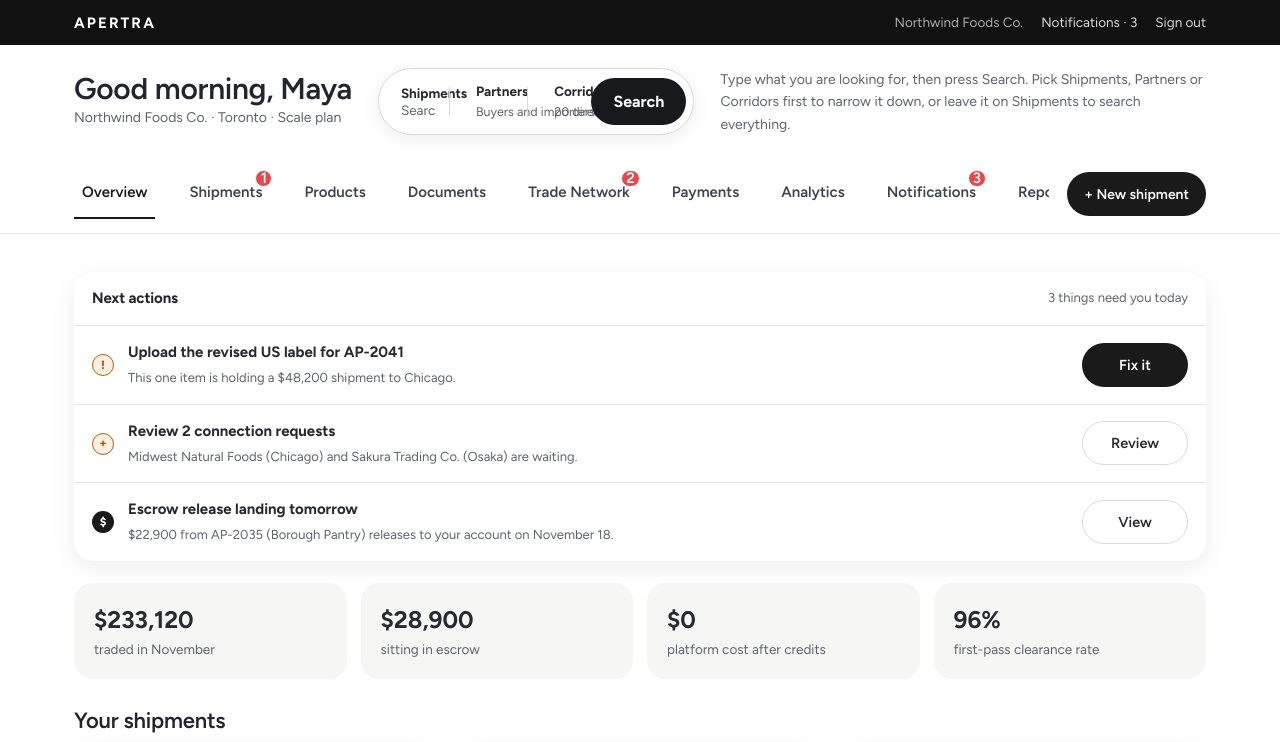
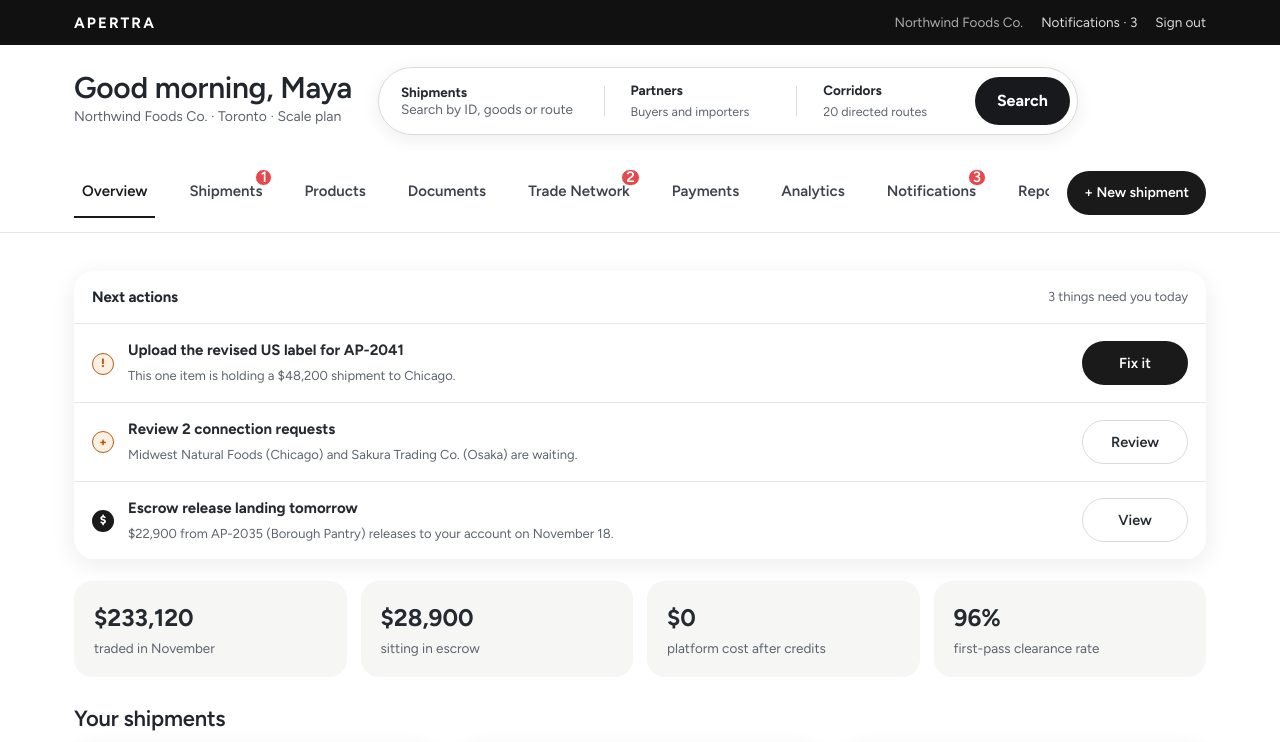
Before and after one commit to Apertra-Trade/development, a plain HTML site: page workspace.html in a window 1280 px wide. Shown: the top 742 px of the page. Drawn offline with Linux system fonts and the light colour scheme.

Commit message:
Remove the search hint line: it broke the search bar flow

```diff
--- a/workspace.html
+++ b/workspace.html
@@ -28,7 +28,6 @@
       <button type="button" class="ws-search-f ws-cat" data-cat="corridors"><b>Corridors</b><span>20 directed routes</span></button>
       <button type="button" class="ws-search-btn" id="ws-go">Search</button>
     </div>
-    <p class="ws-search-hint">Type what you are looking for, then press Search. Pick Shipments, Partners or Corridors first to narrow it down, or leave it on Shipments to search everything.</p>
 
   </div>
 </div>
```
